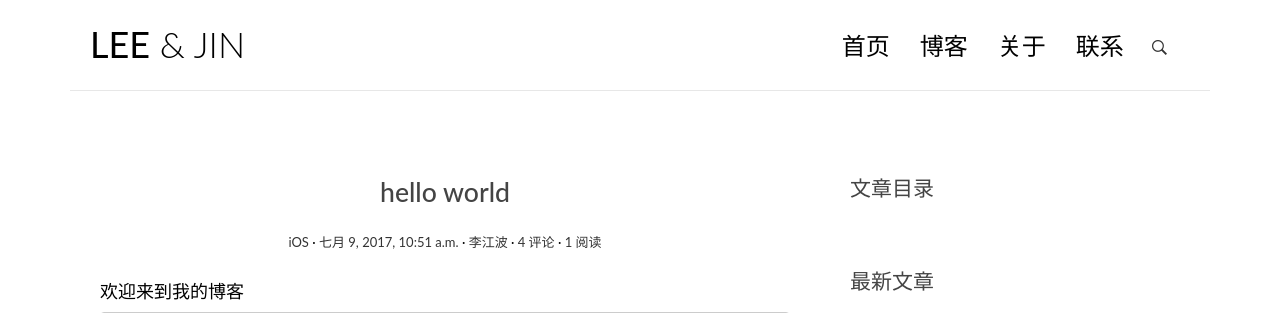
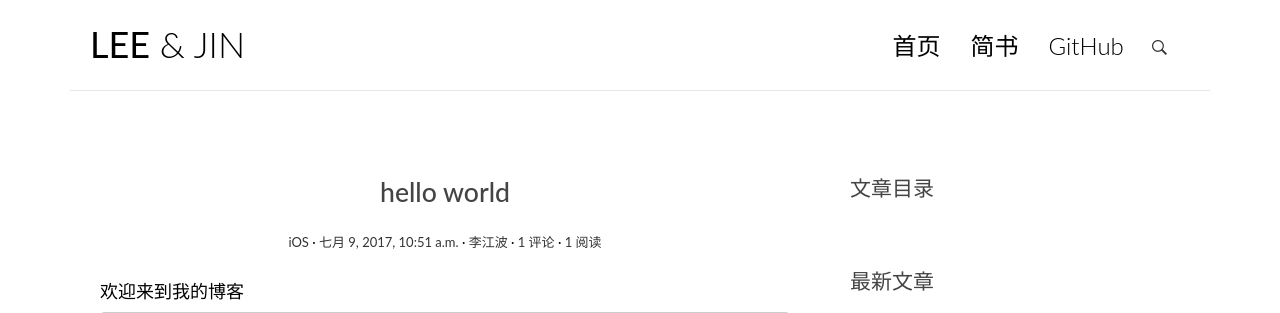
Before and after one commit to jiangboLee/LEEBlog1, a Django app: page /post/1/ in a window 1280 px wide. Shown: the top 313 px of the page. Run offline with Django 3.2, Linux system fonts and the light colour scheme; data comes from the database, SQL or seed files in the repository; tables that the repository leaves empty hold one stand-in row (values such as "Sample post"); some libraries are stand-ins or nearby versions.

Commit message:
博客基本搞定了

```diff
--- a/LEEBlog/settings.py
+++ b/LEEBlog/settings.py
@@ -39,6 +39,7 @@ INSTALLED_APPS = [
     'django.contrib.staticfiles',
     'blog',
     'comments',
+
 ]
 
 MIDDLEWARE = [
--- a/LEEBlog/urls.py
+++ b/LEEBlog/urls.py
@@ -15,9 +15,11 @@ Including another URLconf
 """
 from django.conf.urls import url, include
 from django.contrib import admin
+from blog.feeds import AllPostsRssFeed
 
 urlpatterns = [
     url(r'^admin/', admin.site.urls),
     url(r'', include('blog.urls')),
     url(r'', include('comments.urls')),
+    url(r'^all/ress/$', AllPostsRssFeed(), name='rss'),
 ]
--- a/templates/base.html
+++ b/templates/base.html
@@ -51,9 +51,9 @@
                     <div class="collapse navbar-collapse" id="bs-example-navbar-collapse-1">
                         <ul class="nav navbar-nav navbar-right">
                             <li class="cl-effect-11"><a href="{% url 'blog:index' %}" data-hover="首页">首页</a></li>
-                            <li class="cl-effect-11"><a href="full-width.html" data-hover="博客">博客</a></li>
-                            <li class="cl-effect-11"><a href="about.html" data-hover="关于">关于</a></li>
-                            <li class="cl-effect-11"><a href="contact.html" data-hover="联系">联系</a></li>
+{#                            <li class="cl-effect-11"><a href="full-width.html" data-hover="博客">博客</a></li>#}
+                            <li class="cl-effect-11"><a href="http://www.jianshu.com/u/3cd8d0f74b3a" data-hover="简书">简书</a></li>
+                            <li class="cl-effect-11"><a href="https://github.com/jiangboLee" data-hover="GitHub">GitHub</a></li>
                         </ul>
                     </div><!-- /.navbar-collapse -->
                 </nav>
@@ -71,8 +71,8 @@
         </div>
     </header>
 </div>
-<div class="copyrights">Collect from <a href="http://www.cssmoban.com/">网页模板</a></div>
-<div class="copyrights">Modified by <a href="http://zmrenwu.com/">追梦人物的博客</a></div>
+{#<div class="copyrights">Collect from <a href="http://www.cssmoban.com/">网页模板</a></div>#}
+{#<div class="copyrights">Modified by <a href="http://zmrenwu.com/">追梦人物的博客</a></div>#}
 
 <div class="content-body">
     <div class="container">
@@ -142,7 +142,7 @@
                     </ul>
                 </div>
                 <div class="rss">
-                    <a href=""><span class="ion-social-rss-outline"></span> RSS 订阅</a>
+                    <a href="{% url 'rss' %}"><span class="ion-social-rss-outline"></span> RSS 订阅</a>
                 </div>
             </aside>
         </div>
@@ -165,9 +165,7 @@
     <nav>
         <ul>
             <li><a href="blog/index.html">首页</a></li>
-            <li><a href="full-width.html">博客</a></li>
             <li><a href="about.html">关于</a></li>
-            <li><a href="contact.html">联系</a></li>
         </ul>
     </nav>
 </div>
--- a/templates/blog/detail.html
+++ b/templates/blog/detail.html
@@ -8,7 +8,7 @@
                 <span class="post-date"><a href="#"><time class="entry-date"
                                                           datetime="2012-11-09T23:15:57+00:00">{{ post.created_time }}</time></a></span>
                 <span class="post-author"><a href="#">{{ post.author }}</a></span>
-                <span class="comments-link"><a href="#">4 评论</a></span>
+                <span class="comments-link"><a href="#">{{ post.comment_set.count }} 评论</a></span>
                 <span class="views-count"><a href="#">{{ post.views }} 阅读</a></span>
             </div>
         </header>
--- a/templates/blog/index.html
+++ b/templates/blog/index.html
@@ -14,7 +14,7 @@
                         <span class="post-date"><a href="#"><time class="entry-date"
                                                                   datetime="2012-11-09T23:15:57+00:00">{{ post.created_time }}</time></a></span>
                         <span class="post-author"><a href="#">{{ post.author }}</a></span>
-                        <span class="comments-link"><a href="#">4 评论</a></span>
+                        <span class="comments-link"><a href="#">{{ post.comment_set.count }} 评论</a></span>
                         <span class="views-count"><a href="#">{{ post.views }} 阅读</a></span>
                     </div>
                 </header>
```
Also changed, not shown: blog/feeds.py (added, +13 -0 lines).
